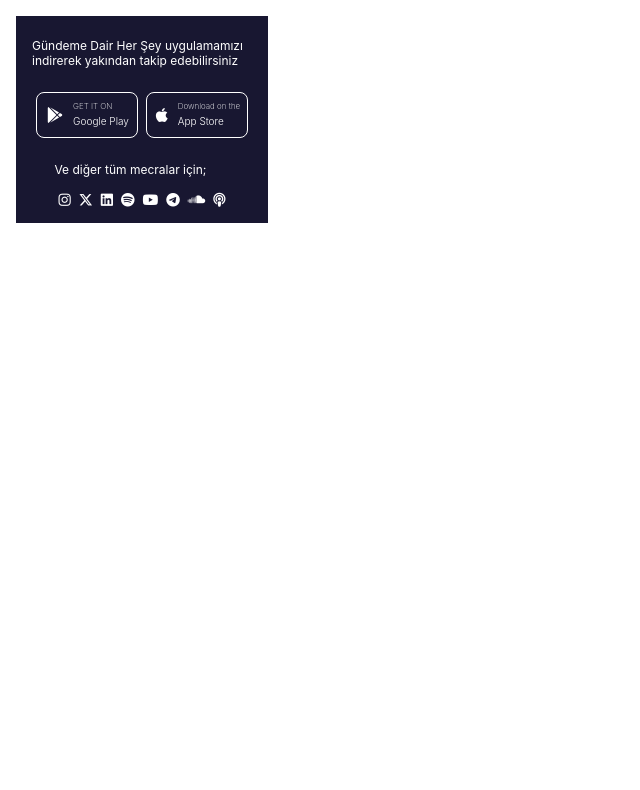
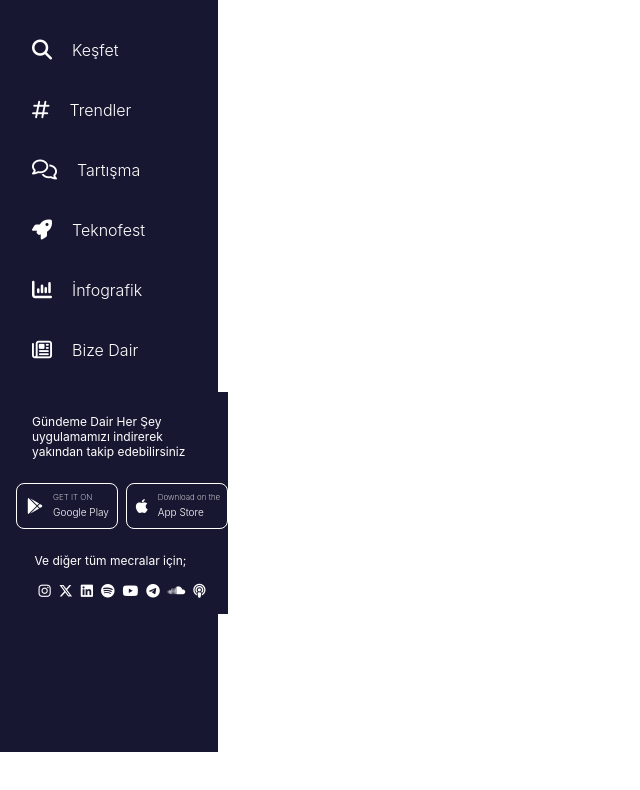
Before and after one commit to ssena-201903/gdh-Redesign, a React (Create React App) app: page / in a window 1280 px wide. Shown: the top 790 px of the page, without its empty margins (0-640 px from the left). Built offline with nearby package versions, Linux system fonts and the light colour scheme.

Commit message:
changed package.json settings

```diff
--- a/package.json
+++ b/package.json
@@ -34,5 +34,8 @@
       "last 1 firefox version",
       "last 1 safari version"
     ]
+  },
+  "devDependencies": {
+    "@babel/plugin-proposal-private-property-in-object": "^7.21.11"
   }
 }
--- a/src/components/layout/Navbar/NavbarOpen.js
+++ b/src/components/layout/Navbar/NavbarOpen.js
@@ -6,7 +6,7 @@ import CommentIcon from "../../icons/CommentIcon";
 import RocketIcon from "../../icons/RocketIcon";
 import GraphIcon from "../../icons/GraphIcon";
 import AboutUsIcon from "../../icons/AboutUsIcon";
-// import FollowUs from "../../sections/Advertisement/FollowUs";
+import FollowUs from "../../sections/Advertisement/FollowUs";
 
 export default function NavbarOpen() {
   return (
@@ -38,7 +38,7 @@ export default function NavbarOpen() {
         </div>
       </div>
       <div className="bottom">
-        {/* <FollowUs/> */}
+        <FollowUs/>
       </div>
     </div>
   );
--- a/src/components/layout/Navbar/NavbarOpen.scss
+++ b/src/components/layout/Navbar/NavbarOpen.scss
@@ -8,8 +8,8 @@ $font-family: "Montserrat", sans-serif;
     justify-content: flex-start;
     align-items: flex-start;
     background-color: $primary-black;
-    width: 15%;
-    height: 84vh;
+    width: 17%;
+    height: 90vh;
     padding: 16px 0;
 
     .menu-item {
--- a/src/components/sections/Advertisement/FollowUs.scss
+++ b/src/components/sections/Advertisement/FollowUs.scss
@@ -3,7 +3,7 @@
     flex-direction: column;
     justify-content: center;
     align-items: center;
-    width: 220px;
+    width: 180px;
     height: auto;
     margin: 16px;
     background-color: #181731;
--- a/src/pages/HomePage/HomePage.js
+++ b/src/pages/HomePage/HomePage.js
@@ -1,16 +1,16 @@
 import React from "react";
 // import Header from "../../components/layout/Header/TopHeader";
 // import TopHeader from "../../components/layout/Header/Header";
-// import NavbarOpen from "../../components/layout/Navbar/NavbarOpen";
-import FollowUs from "../../components/sections/Advertisement/FollowUs";
+import NavbarOpen from "../../components/layout/Navbar/NavbarOpen";
+// import FollowUs from "../../components/sections/Advertisement/FollowUs";
 
 const HomePage = () => {
   return (
     <div>
-      {/* <Header />
+      {/* <Header/>
       <TopHeader /> */}
-      {/* <NavbarOpen /> */}
-      <FollowUs/>
+      <NavbarOpen />
+      {/* <FollowUs/> */}
     </div>
   );
 };
```
Also changed, not shown: 1 other file (tests, documents, lock files or other folders).
